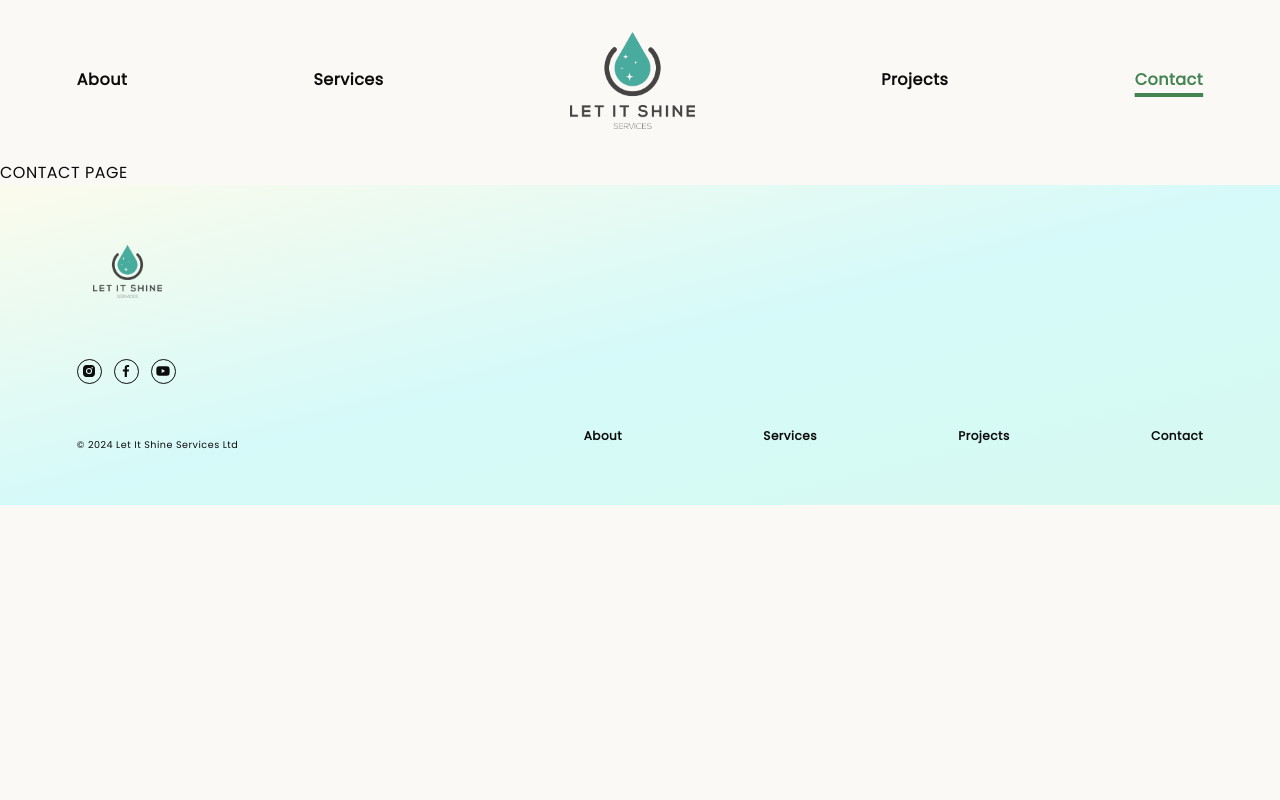
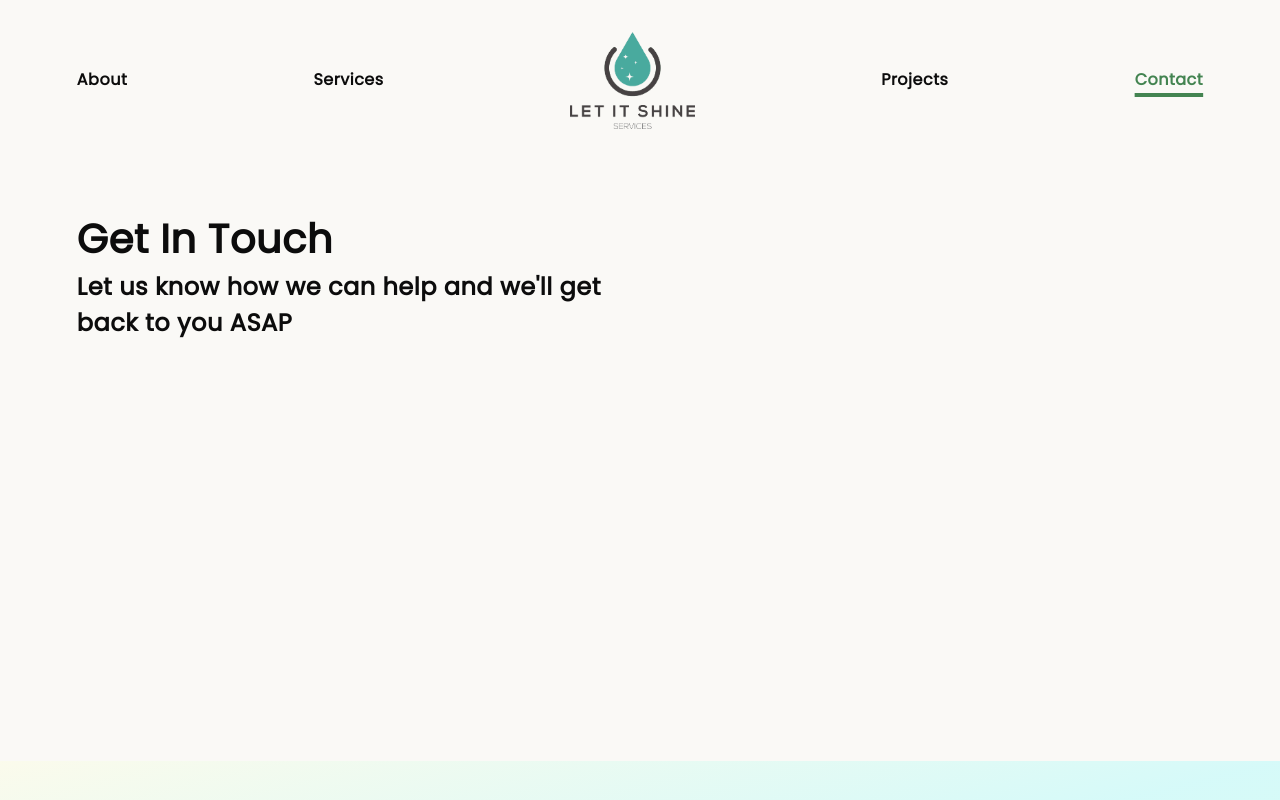
Before and after one commit to rodrigodelascio/let-it-shine, a React (Create React App) app: page /contact in a window 1280 px wide. Shown: the top 800 px of the page. Built offline with nearby package versions, Linux system fonts and the light colour scheme.

Commit message:
Add initial contact page info

```diff
--- /dev/null
+++ b/src/components/contactPage/hero/ContactHero.js
@@ -0,0 +1,13 @@
+import styles from "./ContactHero.module.css";
+const ContactHero = () => {
+  return (
+    <div className={styles["hero-container"]}>
+      <div className={styles["contact-text-wrapper"]}>
+        <h1>Get In Touch</h1>
+        <h2>Let us know how we can help and we'll get back to you ASAP</h2>
+      </div>
+    </div>
+  );
+};
+
+export default ContactHero;
--- /dev/null
+++ b/src/components/contactPage/hero/ContactHero.module.css
@@ -0,0 +1,19 @@
+.hero-container {
+  display: flex;
+  padding: 6vh 6vw 3vh 6vw;
+  height: 75vh;
+}
+
+.contact-text-wrapper {
+  display: flex;
+  flex-direction: column;
+  width: 50%;
+}
+
+.contact-text-wrapper h1 {
+  font-size: 2.5rem;
+}
+
+.contact-text-wrapper h2 {
+  font-size: 1.5rem;
+}
--- a/src/pages/ContactPage.js
+++ b/src/pages/ContactPage.js
@@ -1,11 +1,12 @@
 import Navbar from "../components/common/Navbar";
 import Footer from "../components/common/Footer";
+import ContactHero from "../components/contactPage/hero/ContactHero";
 
 const ContactPage = () => {
   return (
     <div>
       <Navbar />
-      <div>CONTACT PAGE</div>
+      <ContactHero />
       <Footer />
     </div>
   );
```
